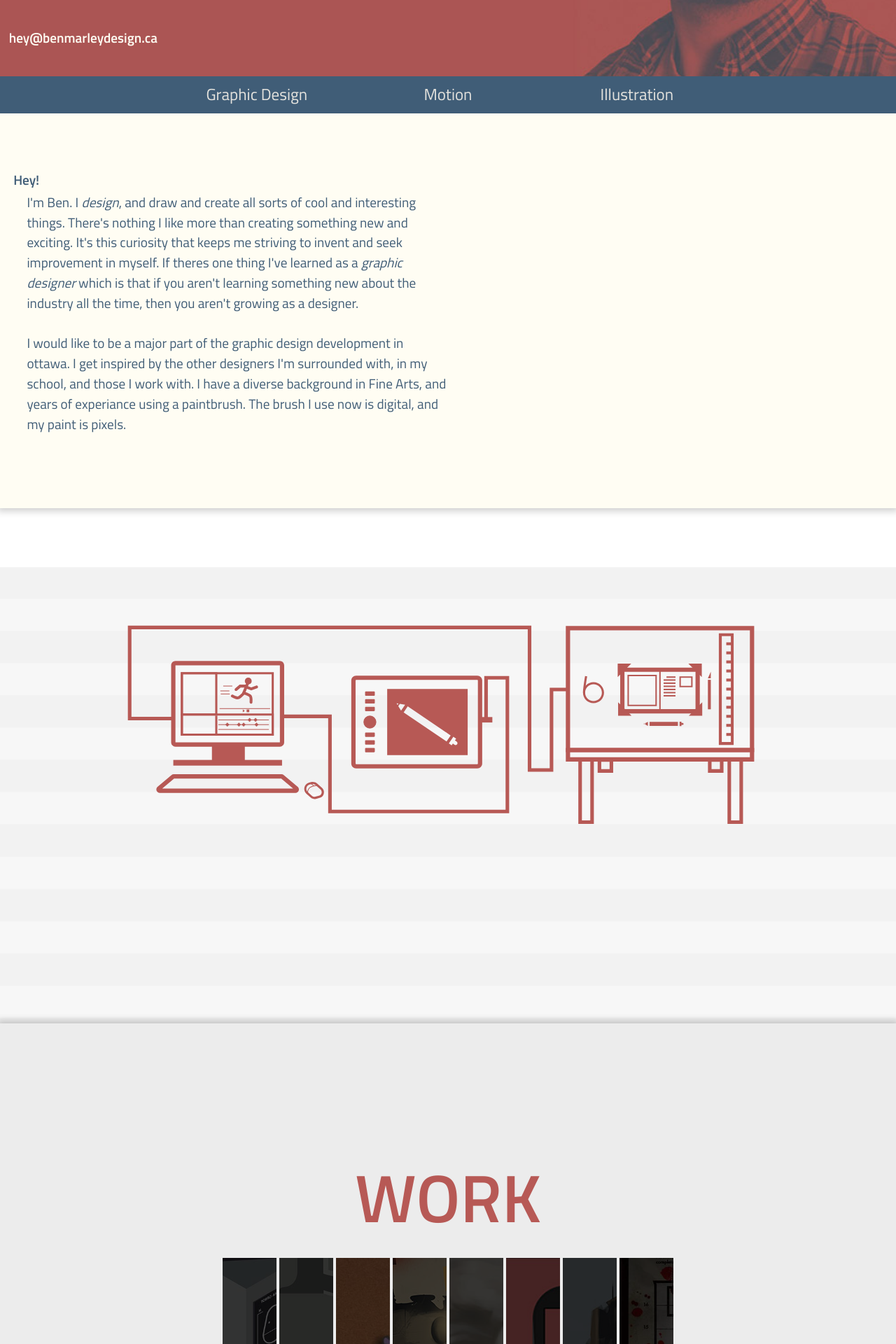
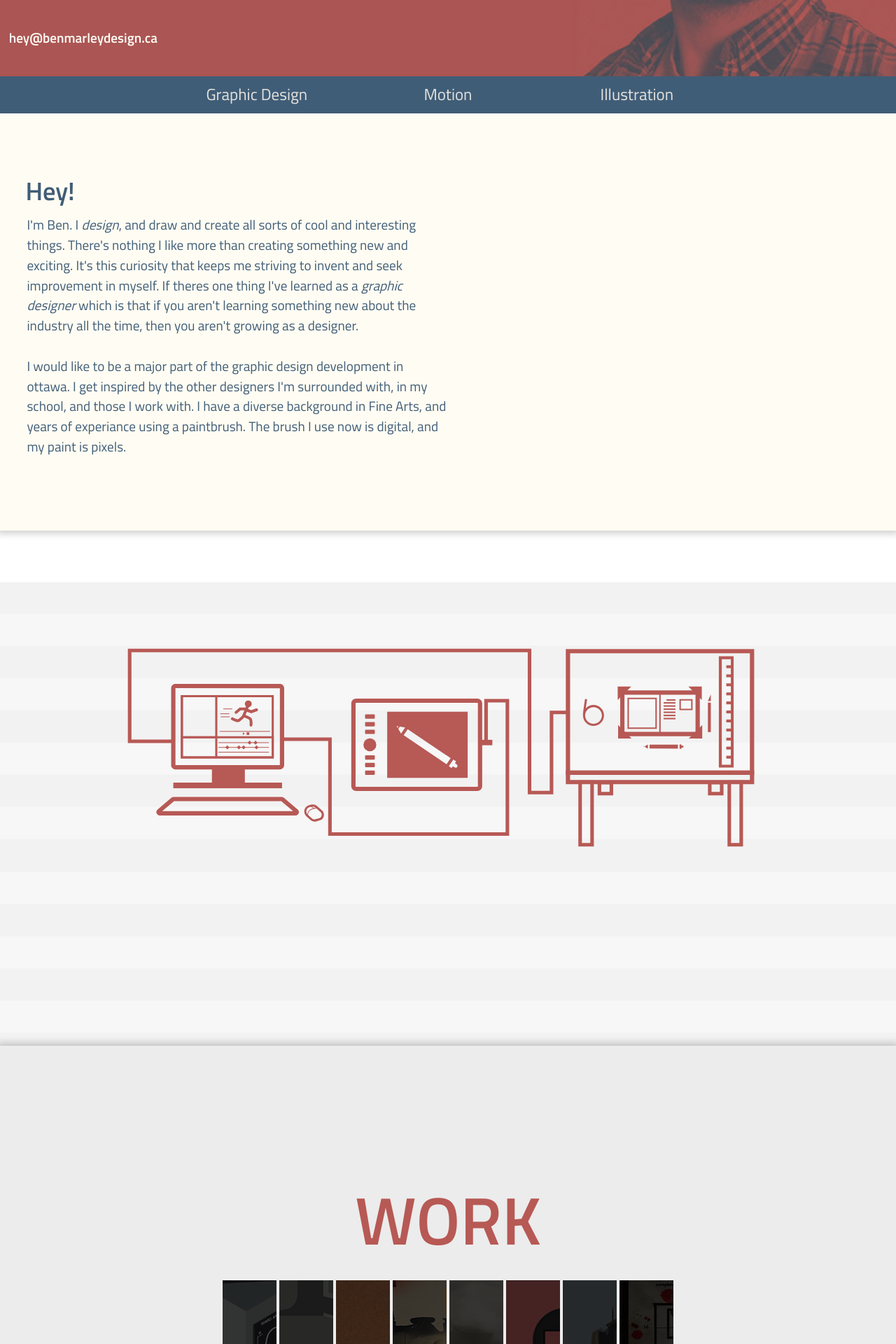
Before and after one commit to benmarley/portfolio, a Jekyll site: the page built from index.html, in a window 1280 px wide. Shown: the part 501-2421 px from the top of the page at 70% size. Built offline with Jekyll 4.4.1, drawn with Linux system fonts in a browser that asks for light colours; nearby versions of some CDN libraries; Markdown is read by kramdown in place of the engine named in the settings; comment, search, counter and statistics services are not loaded.

Commit message:
changed .intro font size

```diff
--- a/_includes/css/main.css
+++ b/_includes/css/main.css
@@ -303,7 +303,7 @@ img {
 
 .intro {
 	margin: 0;
-	font-size: 100%;
+	font-size: 190%;
 	padding-left: 1em;
 	color: #405d77;
 }
```
